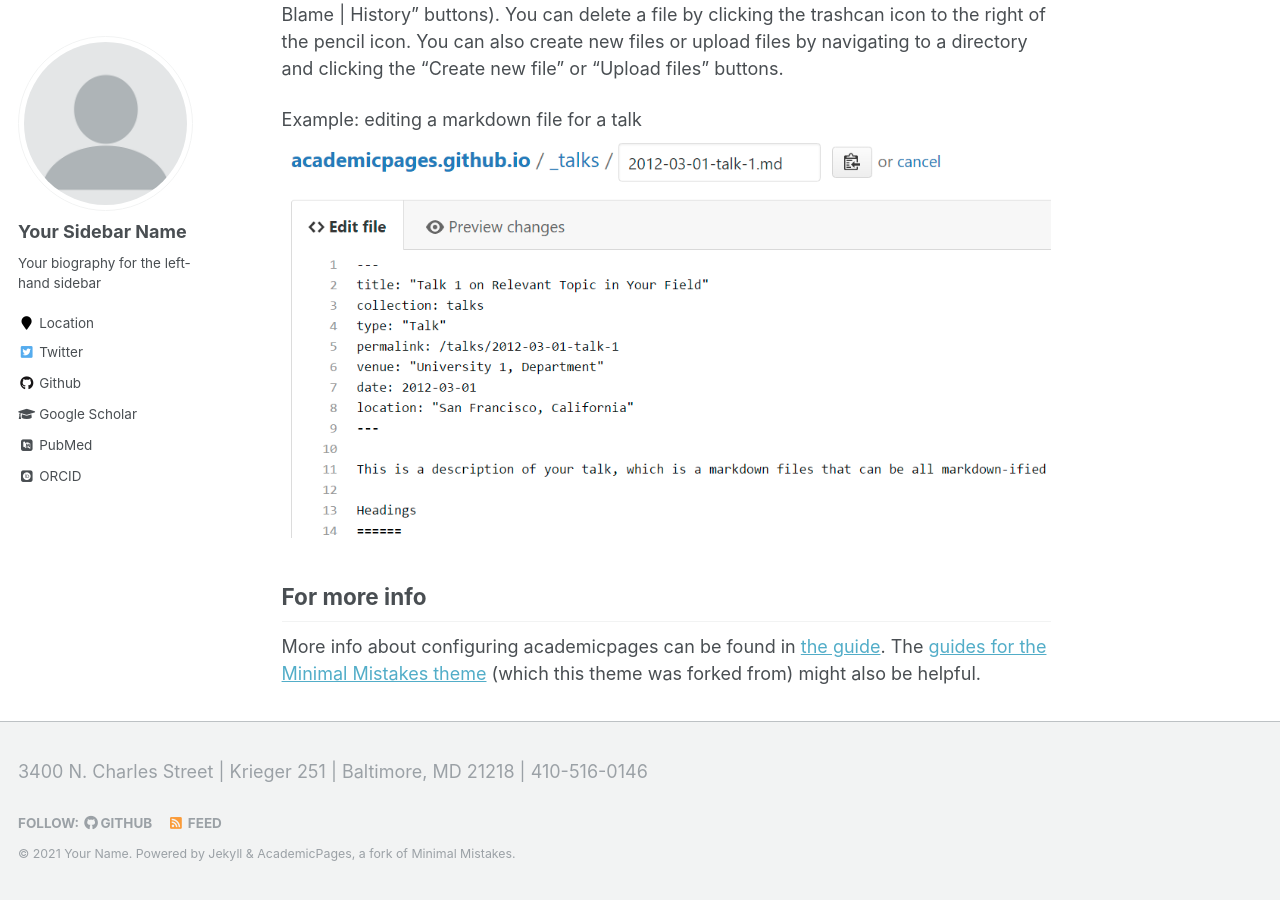
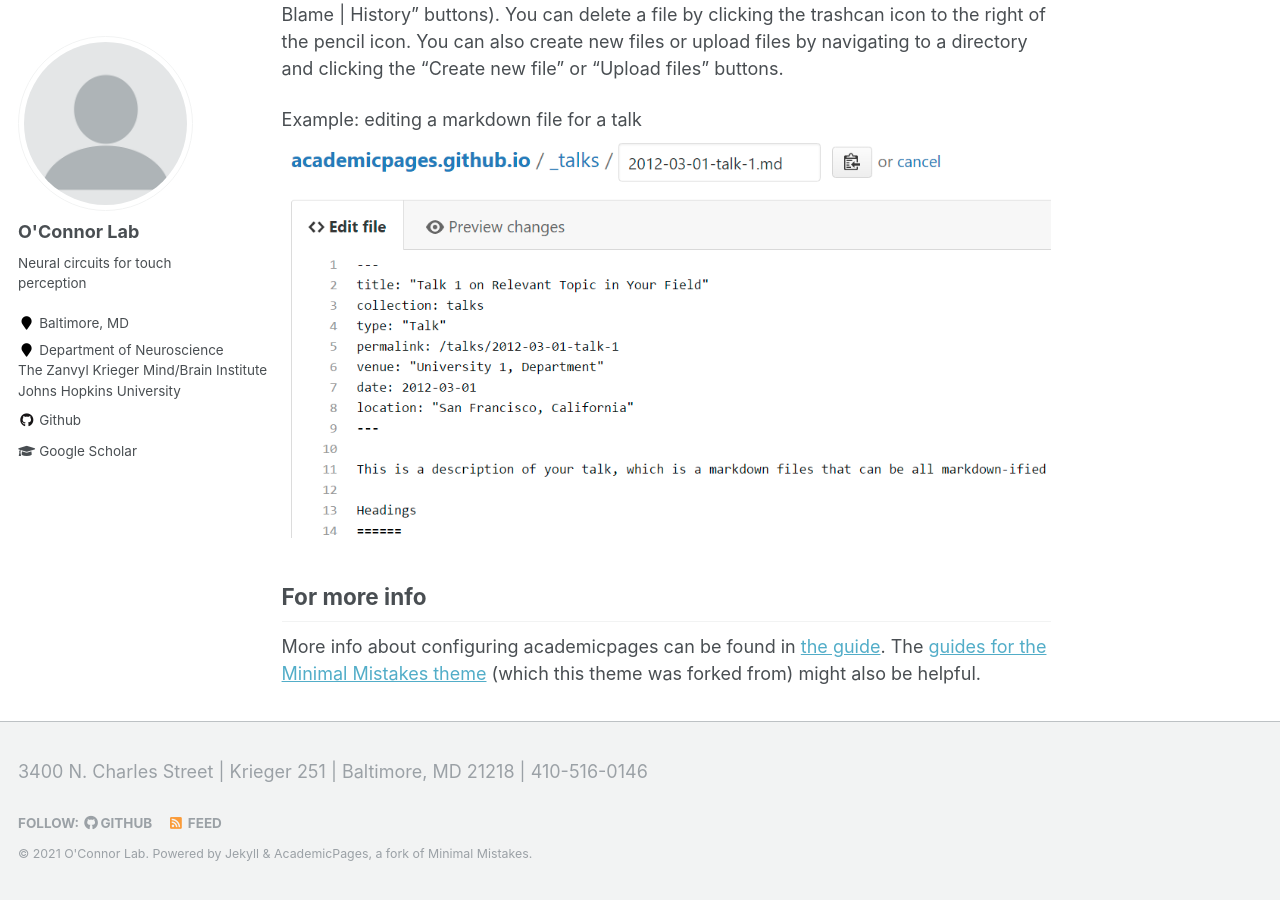
Before and after one commit to oconnorlab/oconnorlab.github.io, a Jekyll site: the page built from _pages/about.md, in a window 1280 px wide and 900 px high, scrolled down 2463 px. Built offline with Jekyll 4.4.1, drawn with Linux system fonts in a browser that asks for light colours; some web fonts are replaced; some of the changed lines change nothing that is shown; some of the changed text lies outside the part shown.

Commit message:
Update _config.yml

```diff
--- a/_config.yml
+++ b/_config.yml
@@ -7,10 +7,10 @@
 
 # Site Settings
 locale                   : "en-US"
-title                    : "Your Name / Site Title"
+title                    : "O'Connor Lab"
 title_separator          : "-"
-name                     : &name "Your Name"
-description              : &description "personal description"
+name                     : &name "O'Connor Lab"
+description              : &description "O'Connor Lab @ Hopkins"
 url                      : https://oconnorlab.github.io # the base hostname & protocol for your site e.g. "https://mmistakes.github.io"
 baseurl                  : "" # the subpath of your site, e.g. "/blog"
 repository               : "oconnorlab/oconnorlab.github.io"
@@ -80,13 +80,13 @@ analytics:
 
 # Site Author
 author:
-  name             : "Your Sidebar Name"
+  name             : "O'Connor Lab"
   avatar           : "profile.png"
-  bio              : "Your biography for the left-hand sidebar"
-  location         : "Location"
-  employer         :
-  pubmed           : "https://www.ncbi.nlm.nih.gov/pubmed/?term=john+snow"
-  googlescholar    : "http://yourfullgooglescholarurl.com"
+  bio              : "Neural circuits for touch perception"
+  location         : "Baltimore, MD"
+  employer         :  "Department of Neuroscience <br> The Zanvyl Krieger Mind/Brain Institute <br> Johns Hopkins University"
+  pubmed           : #"https://www.ncbi.nlm.nih.gov/pubmed/?term=john+snow"
+  googlescholar    : "https://scholar.google.com/citations?user=96YQhUgAAAAJ&hl=en"
   email            :
   researchgate     :  # example: "https://www.researchgate.net/profile/yourprofile"
   uri              :
@@ -96,20 +96,20 @@ author:
   flickr           :
   facebook         :
   foursquare       :
-  github           : "academicpages"
+  github           : "oconnorlab"
   google_plus      :
   keybase          :
   instagram        :
   impactstory      : #"https://profiles.impactstory.org/u/xxxx-xxxx-xxxx-xxxx"
   lastfm           :
   linkedin         :
-  orcid            : "http://orcid.org/yourorcidurl"
+  orcid            : #"http://orcid.org/yourorcidurl"
   pinterest        :
   soundcloud       :
   stackoverflow    : # http://stackoverflow.com/users/123456/username
   steam            :
   tumblr           :
-  twitter          : "replacethistwitterhandle"
+  twitter          : #"replacethistwitterhandle"
   vine             :
   weibo            :
   xing             :
@@ -187,6 +187,9 @@ collections:
   talks:
     output: true
     permalink: /:collection/:path/
+  profiles:
+    output: true
+    permalink: /:collection/:path/
 
 
 # Defaults
@@ -198,10 +201,10 @@ defaults:
     values:
       layout: single
       author_profile: true
-      read_time: true
-      comments: true
-      share: true
-      related: true
+      read_time: false
+      comments: false
+      share: false
+      related: false
   # _pages
   - scope:
       path: ""
@@ -216,8 +219,8 @@ defaults:
     values:
       layout: single
       author_profile: true
-      share: true
-      comments: true
+      share: false
+      comments: false
   # _publications
   - scope:
       path: ""
@@ -225,8 +228,8 @@ defaults:
     values:
       layout: single
       author_profile: true
-      share: true
-      comments: true
+      share: false
+      comments: false
   # _portfolio
   - scope:
       path: ""
@@ -234,8 +237,8 @@ defaults:
     values:
       layout: single
       author_profile: true
-      share: true
-      comment: true
+      share: false
+      comment: false
   # _talks
   - scope:
       path: ""
@@ -243,7 +246,14 @@ defaults:
     values:
       layout: talk
       author_profile: true
-      share: true
+      share: false
+  # _profile
+  - scope:
+      path: ""
+      type: people
+    values:
+      layout: profile
+      author_profile: false
 
 # Sass/SCSS
 sass:
```
